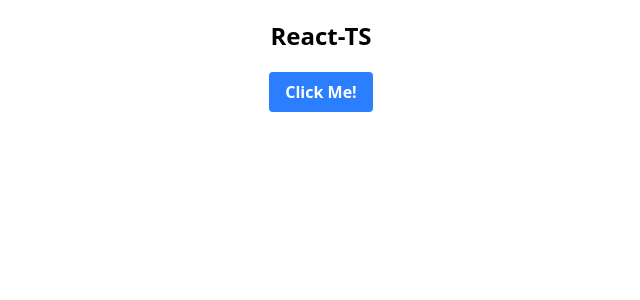
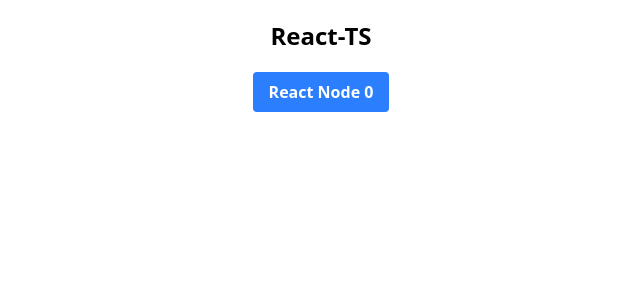
Before and after one commit to alonzojoe/ad-ts, a React (Vite) app: page / in a window 1280 px wide. Shown: the top 300 px of the page, without its empty margins (319-959 px from the left). Built offline with nearby package versions, Linux system fonts and the light colour scheme.

Commit message:
children prop as ReactNode, useState setter function prop type

```diff
--- a/src/App.tsx
+++ b/src/App.tsx
@@ -1,5 +1,8 @@
+import { useState } from "react";
 import Button from "./components/Button";
 function App() {
+  const [count, setCount] = useState(0);
+
   const handleClick = () => {
     alert("button clicked");
   };
@@ -20,8 +23,11 @@ function App() {
           bottomRight: 10,
           bottomLeft: 10,
         }}
+        setCount={setCount}
         onClick={handleClick}
-      />
+      >
+        React Node {count}
+      </Button>
     </main>
   );
 }
--- a/src/components/Button.tsx
+++ b/src/components/Button.tsx
@@ -12,6 +12,8 @@ type ButtonProps = {
   style: React.CSSProperties; //style Type builtin with React using CSSProperties
   borderRadius: Record<string, number>;
   onClick: () => void;
+  children: React.ReactNode;
+  setCount: React.Dispatch<React.SetStateAction<number>>;
 };
 
 const Button = ({
@@ -22,15 +24,17 @@ const Button = ({
   style,
   borderRadius,
   onClick,
+  children,
+  setCount,
 }: ButtonProps) => {
   console.log(pillShape);
   return (
     <button
-      onClick={onClick}
+      onClick={() => setCount((count) => count + 1)}
       style={style}
       className="bg-blue-500 cursor-pointer text-white rounded px-4 py-2"
     >
-      Click Me!
+      {children}
     </button>
   );
 };
```
